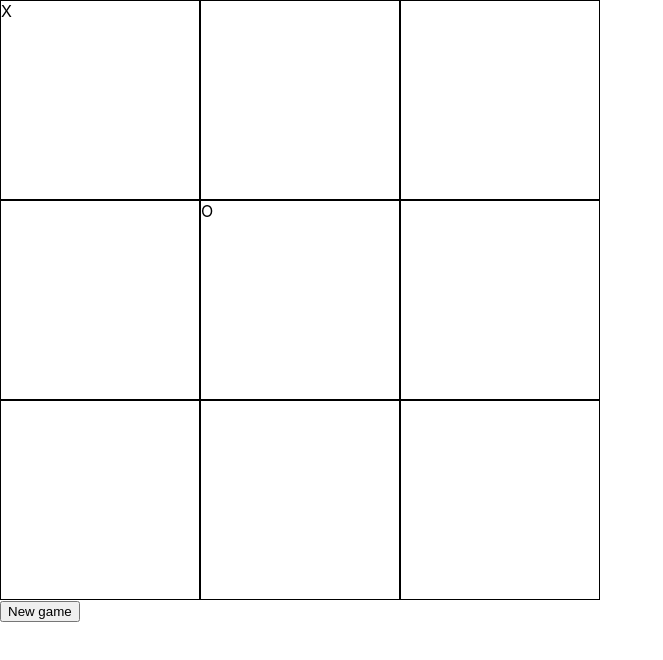
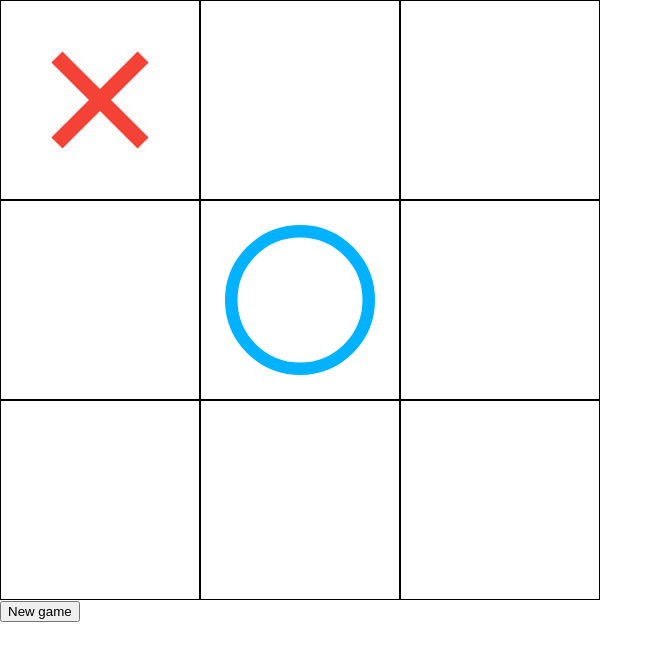
Before and after one commit to YoannAsl/tic-tac-toe, a React (Create React App) app: page / in a window 1280 px wide. Both pictures are taken after a click on the element 100 px from the left and 100 px from the top of the page. Shown: the top 660 px of the page, without its empty margins (0-663 px from the left). Built offline with nearby package versions, Linux system fonts and the light colour scheme.

Commit message:
feat: add icons for O and X

```diff
--- a/src/components/Cell.tsx
+++ b/src/components/Cell.tsx
@@ -1,5 +1,7 @@
 import React from 'react';
 import styled from 'styled-components';
+import circleIcon from '../assets/images/circleIcon.svg';
+import crossIcon from '../assets/images/crossIcon.svg';
 
 interface CellProps {
     value: string | null;
@@ -7,11 +9,23 @@ interface CellProps {
 }
 
 function Cell({ value, onClick }: CellProps) {
-    return <Container onClick={onClick}>{value}</Container>;
+    return (
+        <Container onClick={onClick}>
+            {value === 'X' && <img src={crossIcon} alt='cross icon' />}
+            {value === 'O' && <img src={circleIcon} alt='circle icon' />}
+        </Container>
+    );
 }
 
 const Container = styled.div`
     border: 1px solid black;
+    display: flex;
+    justify-content: center;
+    align-items: center;
+    img {
+        width: 150px;
+        height: 150px;
+    }
 `;
 
 export default Cell;
```
Also changed, not shown: src/assets/images/circleIcon.svg (added), src/assets/images/crossIcon.svg (added).
